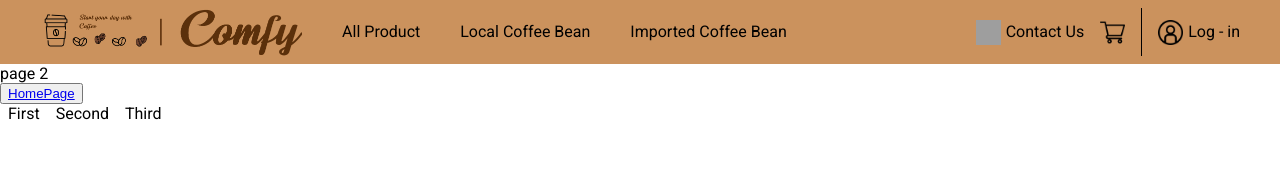
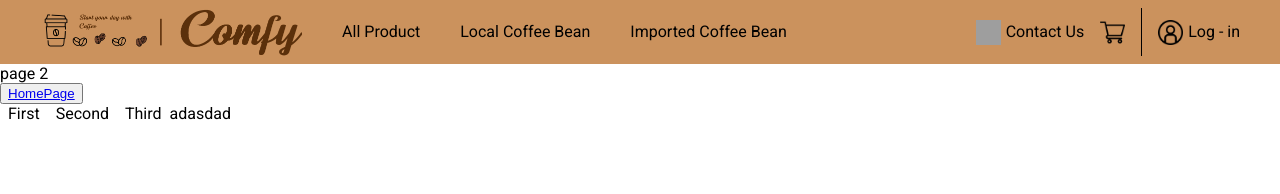
Before and after one commit to thalewnet/Comfy-project, a React (Create React App) app in the folder comfy/: page /contactus in a window 1280 px wide. Shown: the top 194 px of the page. Built offline with nearby package versions, Linux system fonts and the light colour scheme; grey boxes are pictures that could not be loaded.

Commit message:
add content

```diff
--- a/comfy/src/ContactUs.js
+++ b/comfy/src/ContactUs.js
@@ -21,6 +21,7 @@ function ContactUs() {
         <Radio value="1">First</Radio>
         <Radio value="2">Second</Radio>
         <Radio value="3">Third</Radio>
+        <div>adasdad</div>
       </Stack>
     </RadioGroup>
     </div>
```
